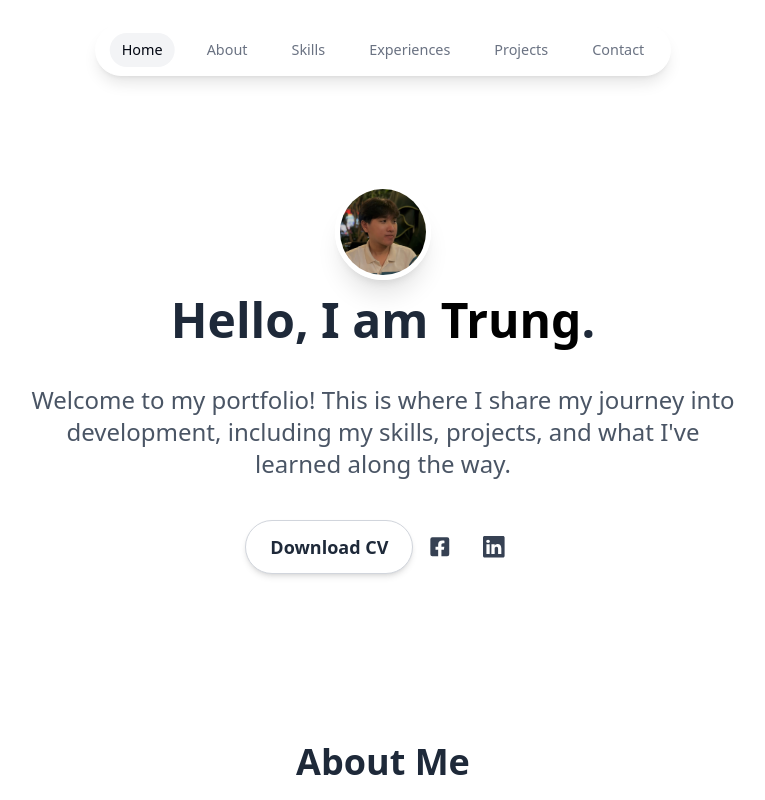
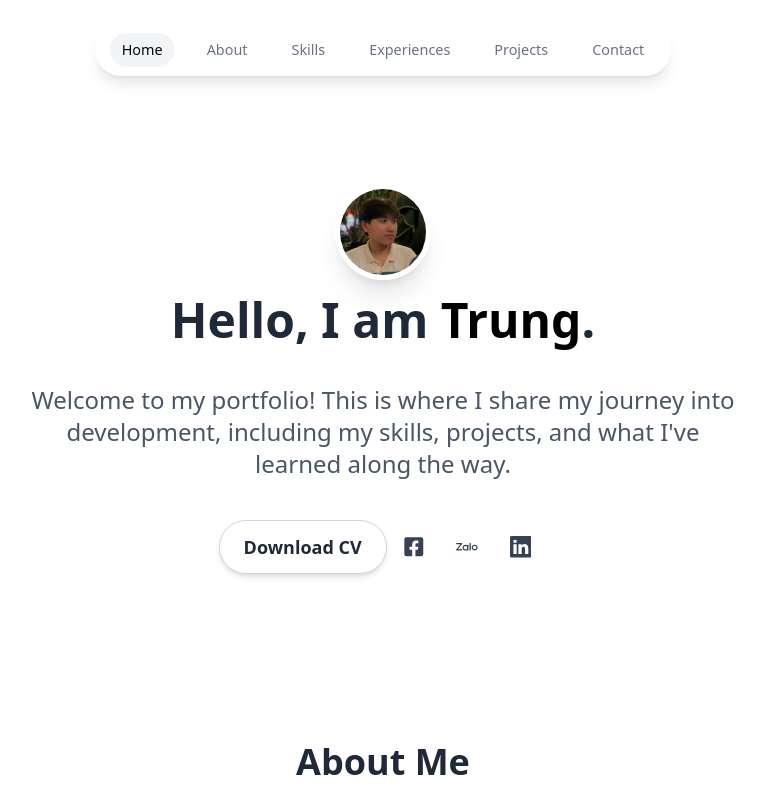
Before and after one commit to trungasd/my-portfolio, a Next.js app: page / in a window 1280 px wide. Shown: the top 800 px of the page, without its empty margins (257-1022 px from the left). Built offline with nearby package versions, Linux system fonts and the light colour scheme.

Commit message:
update data

```diff
--- a/package.json
+++ b/package.json
@@ -20,7 +20,7 @@
     "next": "15.2.3",
     "react": "^19.0.0",
     "react-dom": "^19.0.0",
-    "react-icons": "^5.5.0",
+    "react-icons": "^5.6.0",
     "tailwind-merge": "^3.0.2",
     "tw-animate-css": "^1.2.4"
   },
--- a/src/components/hero.tsx
+++ b/src/components/hero.tsx
@@ -2,6 +2,7 @@ import Image from "next/image";
 import portrait from "@/images/chandung.jpg";
 import { FaFacebookSquare } from "react-icons/fa";
 import { BsLinkedin } from "react-icons/bs";
+import { SiZalo } from "react-icons/si";
 
 const Hero = () => {
   return (
@@ -36,15 +37,27 @@ const Hero = () => {
         </a>
         <a
           href="https://www.facebook.com/huynhtrunq.1711"
-          className="p-4 text-gray-700 flex items-center gap-2 text-[1.35rem] rounded-full focus:scale-[1.15] hover:scale-[1.15] hover:text-gray-950 active:scale-105 transition cursor-pointer borderBlack dark:bg-white/10 dark:text-white/60"
+          className="p-4 text-gray-700 flex items-center gap-2 text-[1.35rem] rounded-full focus:scale-[1.15] hover:scale-[1.15] hover:text-[#1877F2] hover:bg-gray-100 active:scale-105 transition cursor-pointer borderBlack dark:bg-white/10 dark:text-white/60 dark:hover:text-blue-400"
           target="_blank"
+          rel="noopener noreferrer"
         >
           <FaFacebookSquare />
         </a>
+
+        <a
+          href="https://zalo.me/0902849348"
+          className="p-4 text-gray-700 flex items-center gap-2 text-[1.35rem] rounded-full focus:scale-[1.15] hover:scale-[1.15] hover:text-[#0068ff] hover:bg-gray-100 active:scale-105 transition cursor-pointer borderBlack dark:bg-white/10 dark:text-white/60 dark:hover:text-blue-400"
+          target="_blank"
+          rel="noopener noreferrer"
+        >
+          <SiZalo />
+        </a>
+
         <a
           href="https://www.linkedin.com/in/huynhtrung03/"
-          className="p-4 text-gray-700 flex items-center gap-2 text-[1.35rem] rounded-full focus:scale-[1.15] hover:scale-[1.15] hover:text-gray-950 active:scale-105 transition cursor-pointer borderBlack dark:bg-white/10 dark:text-white/60"
+          className="p-4 text-gray-700 flex items-center gap-2 text-[1.35rem] rounded-full focus:scale-[1.15] hover:scale-[1.15] hover:text-[#0A66C2] hover:bg-gray-100 active:scale-105 transition cursor-pointer borderBlack dark:bg-white/10 dark:text-white/60 dark:hover:text-blue-300"
           target="_blank"
+          rel="noopener noreferrer"
         >
           <BsLinkedin />
         </a>
```
Also changed, not shown: 1 other file (tests, documents, lock files or other folders).
